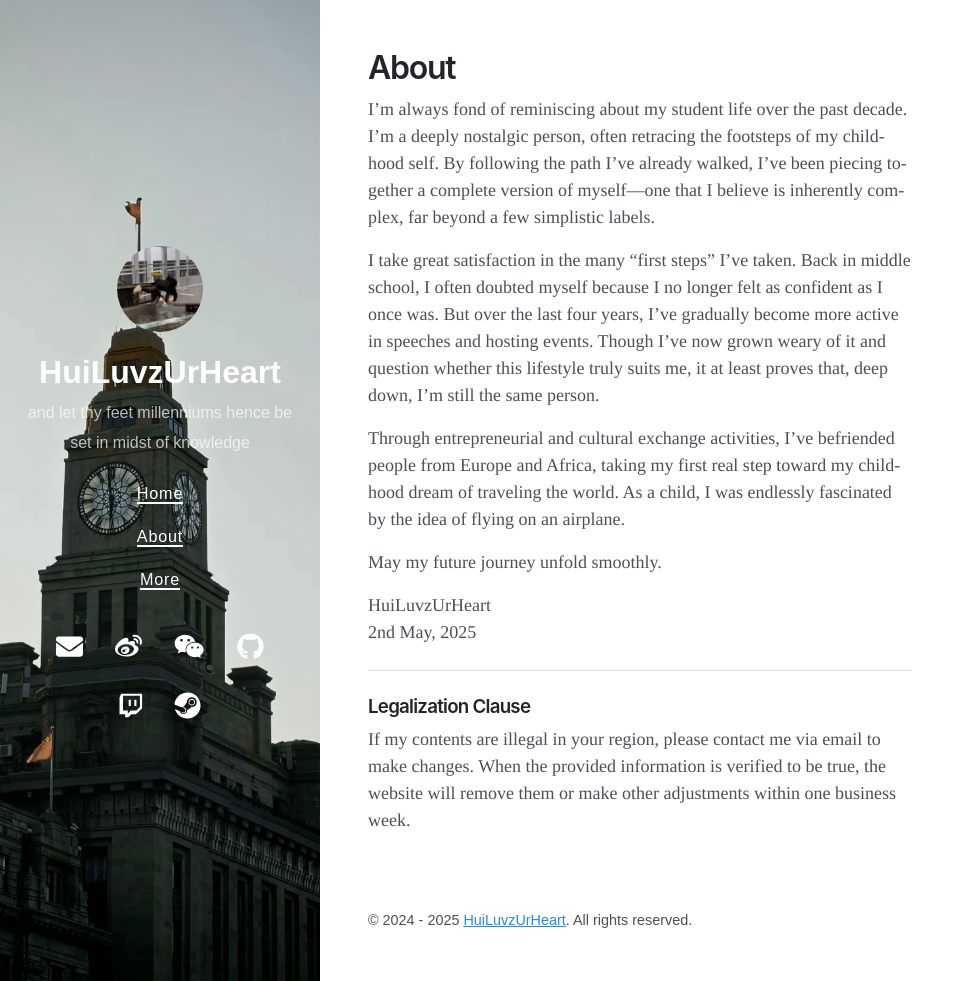
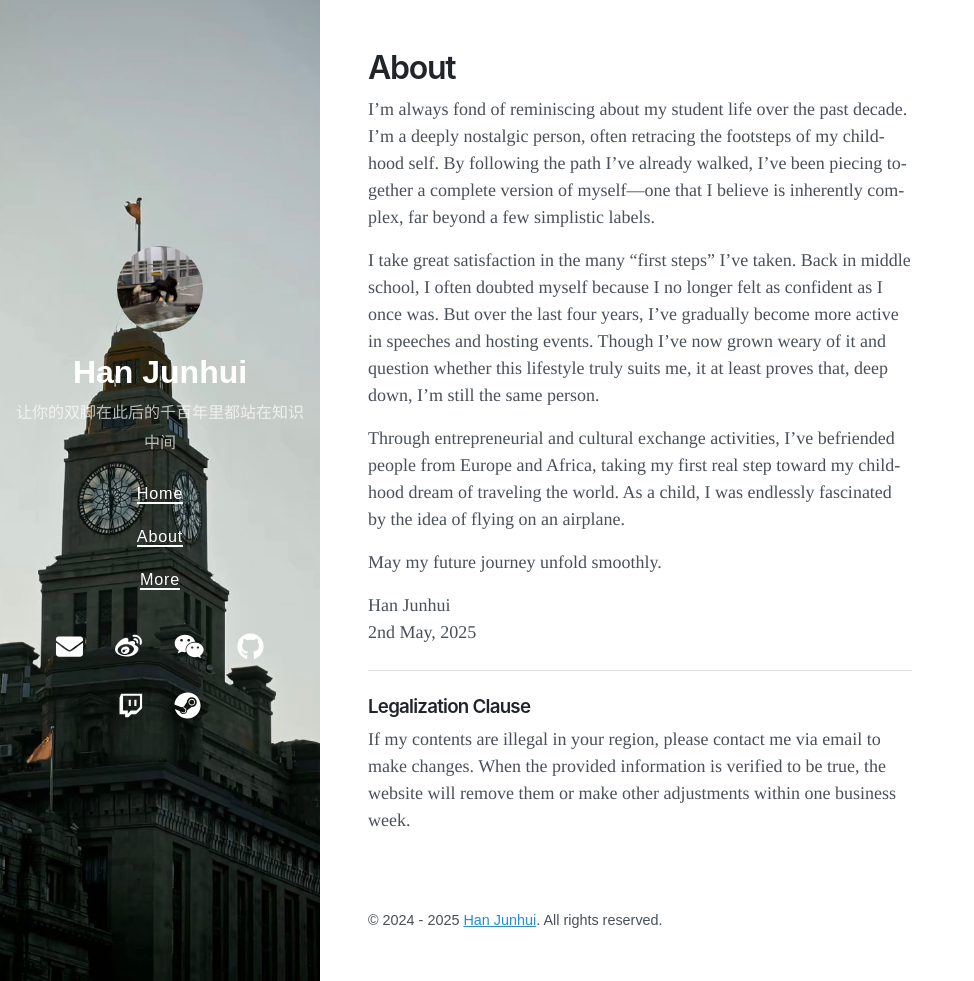
Before and after one commit to sugoijosephhan/sugoijosephhan.github.io, a Jekyll site: the page built from about.md, in a window 1280 px wide and 981 px high. Shown: the whole window, without its empty margins (0-974 px from the left). Built offline with Jekyll 4.4.1, drawn with Linux system fonts in a browser that asks for light colours; nearby versions of some CDN libraries.

Commit message:
2025/04/07/12:45 - Modified the contents.

```diff
--- a/_config.yml
+++ b/_config.yml
@@ -1,6 +1,6 @@
 # Setup
-title: HuiLuvzUrHeart
-description: "and let thy feet millenniums hence be set in midst of knowledge"
+title: Han Junhui
+description: "让你的双脚在此后的千百年里都站在知识中间"
 url: https://sugoijosephhan.github.io
 avatar: /images/tx2.jpg
 paginate: 8
@@ -33,7 +33,7 @@ twitter:
   card:
 logo: /images/tx.jpg
 social:
-  name: HuiLuvzUrHeart
+  name: Han Junhui
   links:
     - https://github.com/sugoijosephhan/
 google_site_verification:
@@ -53,6 +53,6 @@ sass:
 
 # Specify the author for blog posts
 author:
-  name: HuiLuvzUrHeart
+  name: Han Junhui
   url: /about
   email:
--- a/about.md
+++ b/about.md
@@ -11,7 +11,7 @@ Through entrepreneurial and cultural exchange activities, I’ve befriended peop
 
 May my future journey unfold smoothly.
 
-HuiLuvzUrHeart
+Han Junhui
 2nd May, 2025
 
 ---
```
